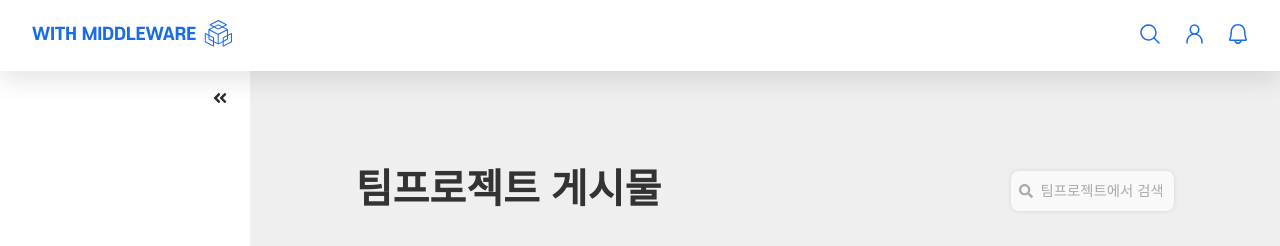
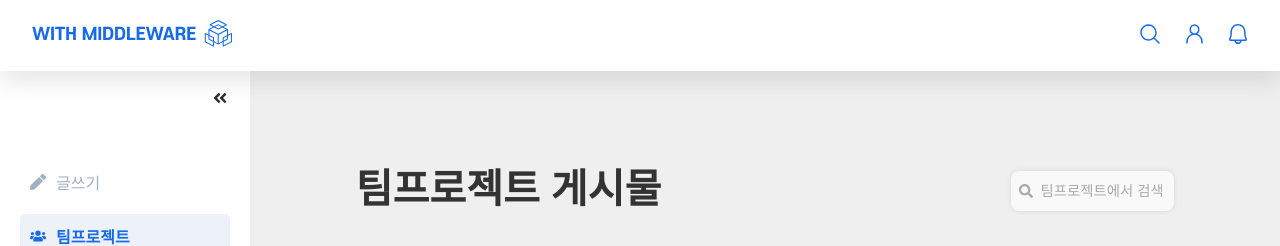
Before and after one commit to CODE-U-S/with-middleware_Frontend, a React (Vite) app: page / in a window 1280 px wide. Shown: the top 246 px of the page. Built offline with nearby package versions, Linux system fonts and the light colour scheme; no server answers; the HTML template or start-up script is replaced by a standard one; a web font is replaced by a local one.

Commit message:
fix : 프로필 옵션 css 수정

```diff
--- a/src/components/Sidebar.tsx
+++ b/src/components/Sidebar.tsx
@@ -32,13 +32,14 @@
         width: 250px;
     }
 `;
+const Profile = styled.div`
+    justify-content: center;
+`;
 
-const Profile = styled.div`
+const ProfileContainer = styled.div`
     display: flex;
-    flex-direction: row;
-    height: 10vh;
     align-items: center;
-    margin-bottom: 70px;
+    z-index: auto;
 `;
 
 const ProfileImage = styled.img`
@@ -66,10 +67,11 @@
 `;
 
 const ContainerOption = styled.div`
+    margin-top: 0.5vw;
+    margin-right: 20px;
     display: flex;
-    padding: 7px;
-    width: 25vmin;
     justify-content: space-between;
+    font-size: 9pt;
 `;
 
 const LinkMyPageIcon = styled(Link)`
@@ -110,7 +112,6 @@
     text-decoration: none;
 
     &:hover {
-        // background-color: #EDF1F8;
         box-shadow: 0 0 10px #EEE;
         color: #196CE9;
         font-weight: bold;
@@ -189,22 +190,19 @@
                     )}
                 </AngleArrow>
                 <Profile>
+                    <ProfileContainer>
                     {user && (
                         <ProfileImage src={userProfilePic(user.id)} alt="Profile"
                                       className={isCollapse ? 'collapse' : 'default'}/>
                     )}
                     {!isCollapse && user && (
-                        <div>
-                            <div>
+                        <>
                             <ProfileText>
                                 <ProfileLink>
                                     <ProfileName>{user.name}</ProfileName>
                                     <LinkMyPageIcon to="/user/1"><GoChevronRight/></LinkMyPageIcon>
                                 </ProfileLink>
                                 <ProfileEmail>{user.email}</ProfileEmail>
-                                </ProfileText>
-                            </div>
-                            <br/>
                                 <ContainerOption>
                                     <div>
                                         {`내 게시물 ${postLength}`}
@@ -213,8 +211,11 @@
                                         <FaCog/>
                                     </div>
                                 </ContainerOption>
-                        </div>
+                            </ProfileText>
+                            <br/>
+                        </>
                     )}
+                    </ProfileContainer>
                 </Profile>
                 <ButtonContainer>
                     <Button to="/post" isSelected={selectedButton === '/post'}>
```
Lines whose indentation alone changed are shown as unchanged.
